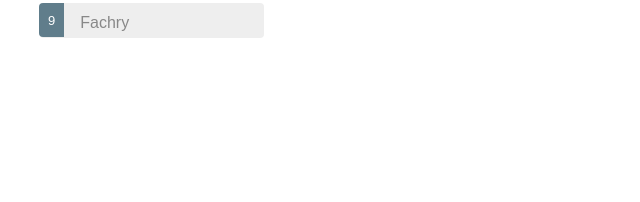
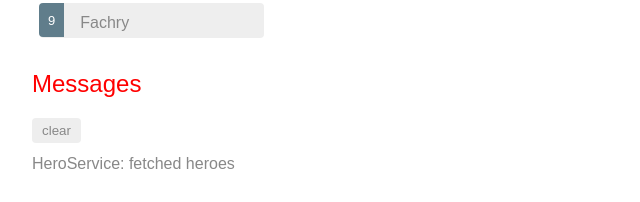
Before and after one commit to raosan/squad, an Angular app: page / in a window 1280 px wide. Shown: the part 706-908 px from the top of the page, without its empty margins (0-640 px from the left). Before the commit the page ends 800 px from the top, so only its background shows below. Built offline with nearby package versions, Linux system fonts and the light colour scheme.

Commit message:
message service

```diff
--- a/src/app/app.component.html
+++ b/src/app/app.component.html
@@ -6,6 +6,7 @@
   <img width="250" alt="Logo" src="http://nusantech.co/img/logo.png">
 
   <app-members></app-members>
+  <app-messages></app-messages>
 </div>
 
 <router-outlet></router-outlet>
--- a/src/app/app.module.ts
+++ b/src/app/app.module.ts
@@ -7,12 +7,14 @@
 
 import { FormsModule } from '@angular/forms';
 import { MemberDetailComponent } from './member-detail/member-detail.component';
+import { MessagesComponent } from './messages/messages.component';
 
 @NgModule({
   declarations: [
     AppComponent,
     MembersComponent,
-    MemberDetailComponent
+    MemberDetailComponent,
+    MessagesComponent
   ],
   imports: [
     BrowserModule,
--- a/src/app/member.service.ts
+++ b/src/app/member.service.ts
@@ -2,15 +2,18 @@
 import { Members } from './mock-members';
 import { Member } from './member';
 import { Observable, of } from 'rxjs';
+import { MessageService } from './message.service';
 
 @Injectable({
   providedIn: 'root'
 })
 export class MemberService {
 
-  constructor() { }
+  constructor(private messageService: MessageService) { }
 
   getMembers(): Observable<Member[]> {
+  	// TODO: send the message _after_ fetching the heroes
+  	this.messageService.add('HeroService: fetched heroes');
     return of(Members);
   }
 }
--- /dev/null
+++ b/src/app/message.service.ts
@@ -0,0 +1,16 @@
+import { Injectable } from '@angular/core';
+
+@Injectable({
+  providedIn: 'root',
+})
+export class MessageService {
+  messages: string[] = [];
+
+  add(message: string) {
+    this.messages.push(message);
+  }
+
+  clear() {
+    this.messages = [];
+  }
+}
--- /dev/null
+++ b/src/app/messages/messages.component.css
@@ -0,0 +1,35 @@
+/* MessagesComponent's private CSS styles */
+h2 {
+  color: red;
+  font-family: Arial, Helvetica, sans-serif;
+  font-weight: lighter;
+}
+body {
+  margin: 2em;
+}
+body, input[text], button {
+  color: crimson;
+  font-family: Cambria, Georgia;
+}
+
+button.clear {
+  font-family: Arial;
+  background-color: #eee;
+  border: none;
+  padding: 5px 10px;
+  border-radius: 4px;
+  cursor: pointer;
+  cursor: hand;
+}
+button:hover {
+  background-color: #cfd8dc;
+}
+button:disabled {
+  background-color: #eee;
+  color: #aaa;
+  cursor: auto;
+}
+button.clear {
+  color: #888;
+  margin-bottom: 12px;
+}
--- /dev/null
+++ b/src/app/messages/messages.component.html
@@ -0,0 +1,8 @@
+<div *ngIf="messageService.messages.length">
+
+  <h2>Messages</h2>
+  <button class="clear"
+          (click)="messageService.clear()">clear</button>
+  <div *ngFor='let message of messageService.messages'> {{message}} </div>
+
+</div>
--- /dev/null
+++ b/src/app/messages/messages.component.ts
@@ -0,0 +1,16 @@
+import { Component, OnInit } from '@angular/core';
+import { MessageService } from '../message.service';
+
+@Component({
+  selector: 'app-messages',
+  templateUrl: './messages.component.html',
+  styleUrls: ['./messages.component.css']
+})
+export class MessagesComponent implements OnInit {
+
+  constructor(public messageService: MessageService) {}
+
+  ngOnInit() {
+  }
+
+}
```
Also changed, not shown: 2 other files (tests, documents, lock files or other folders).
